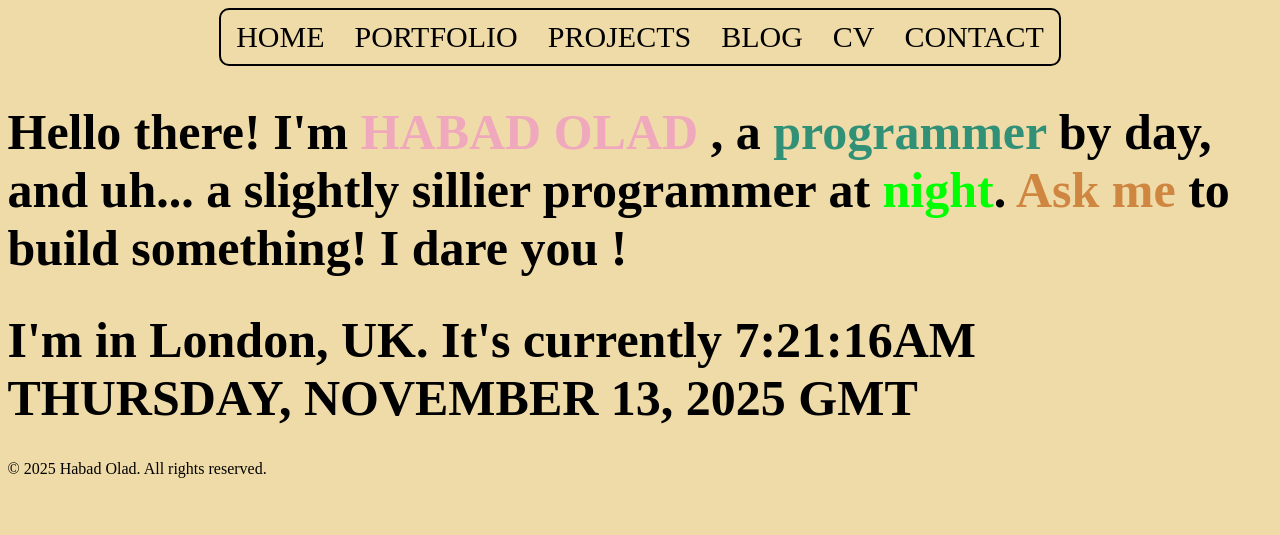
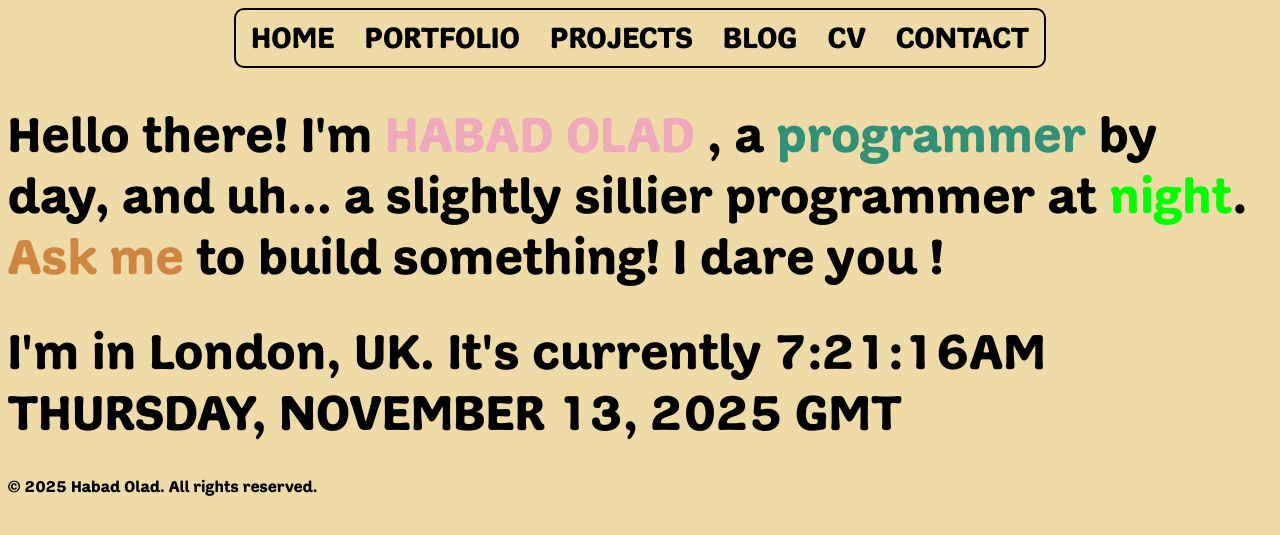
Before and after one commit to HabadOlad/MyFlaskJourney, a Flask app: page / in a window 1280 px wide. Shown: the top 535 px of the page. Run offline with Flask 3, Linux system fonts and the light colour scheme; some web fonts are replaced.

Commit message:
feat:updated css font face to work with flask

```diff
--- a/mywebsite/static/css/firstSiteStyling.css
+++ b/mywebsite/static/css/firstSiteStyling.css
@@ -1,9 +1,10 @@
 @font-face {
-  font-family: "Adesso"; /* Use the core family name */
-  font-weight: 700; /* Map this file to the 'bold' weight */
+  font-family: "Adesso";
+  font-weight: 700;
   font-style: normal;
-  src: url("fonts/font (1)/Adesso-Bold.woff2") format("woff2"),
-    url("fonts/font (1)/Adesso-Bold.woff") format("woff");
+  /* CHANGE THIS LINE: Use the path relative to the CSS file */
+  src: url("assets/font/Adesso-Bold.woff2") format("woff2"),
+    url("assets/font/Adesso-Bold.woff") format("woff");
   font-display: swap;
 }
 
```
